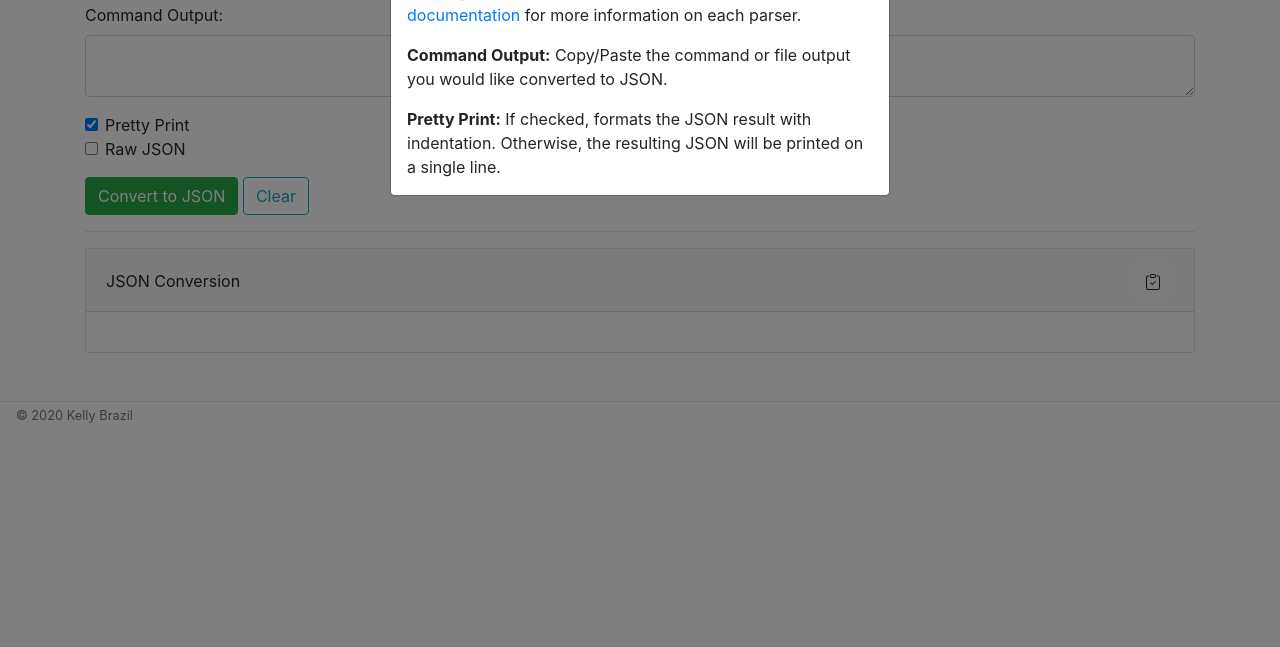
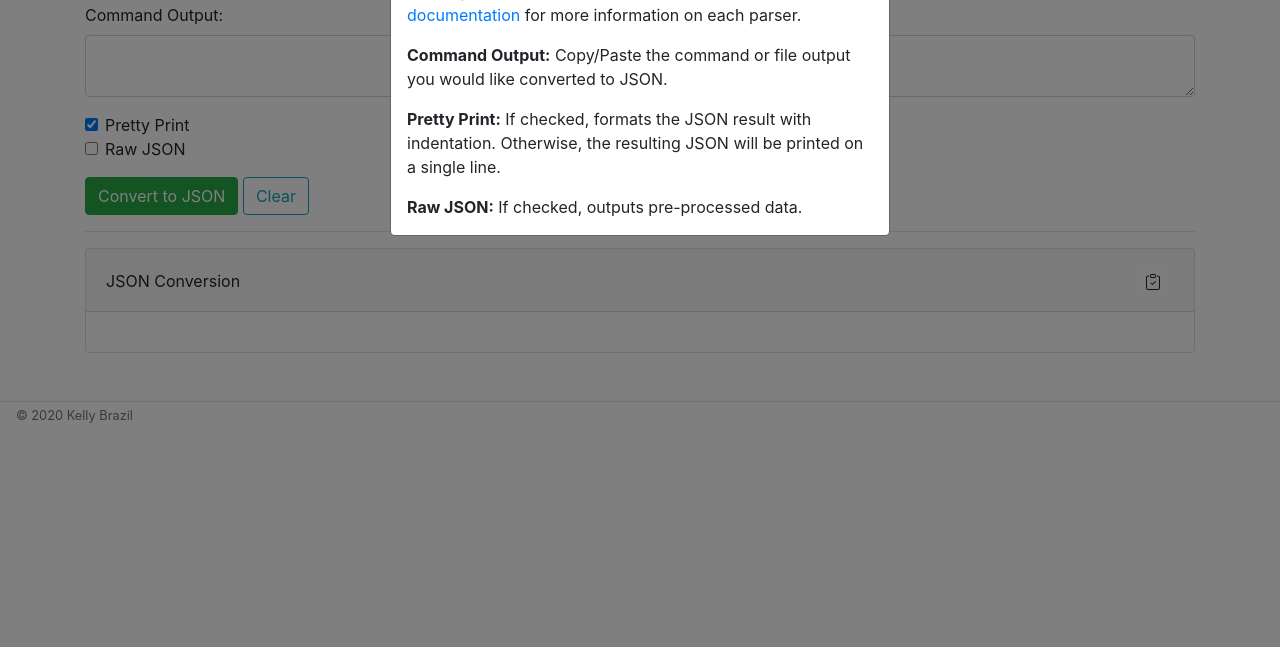
Before and after one commit to kellyjonbrazil/jc-web, a Flask app: page / in a window 1280 px wide, after a click on "Help". Shown: the part 153-800 px from the top of the page. Run offline with Flask 2, Linux system fonts and the light colour scheme; some libraries are stand-ins or nearby versions.

Commit message:
add Raw JSON help

```diff
--- a/templates/includes/_navbar.html
+++ b/templates/includes/_navbar.html
@@ -28,6 +28,7 @@
         <p class="card-text"><strong>Parser:</strong> Select the correct parser for the command or file output you would like to convert to JSON. See the <a href="https://kellyjonbrazil.github.io/jc/#parsers">parser documentation</a> for more information on each parser.
         <p class="card-text"><strong>Command Output:</strong> Copy/Paste the command or file output you would like converted to JSON.
         <p class="card-text"><strong>Pretty Print:</strong> If checked, formats the JSON result with indentation. Otherwise, the resulting JSON will be printed on a single line.
+        <p class="card-text"><strong>Raw JSON:</strong> If checked, outputs pre-processed data.
       </div>
     </div>
   </div>
```
